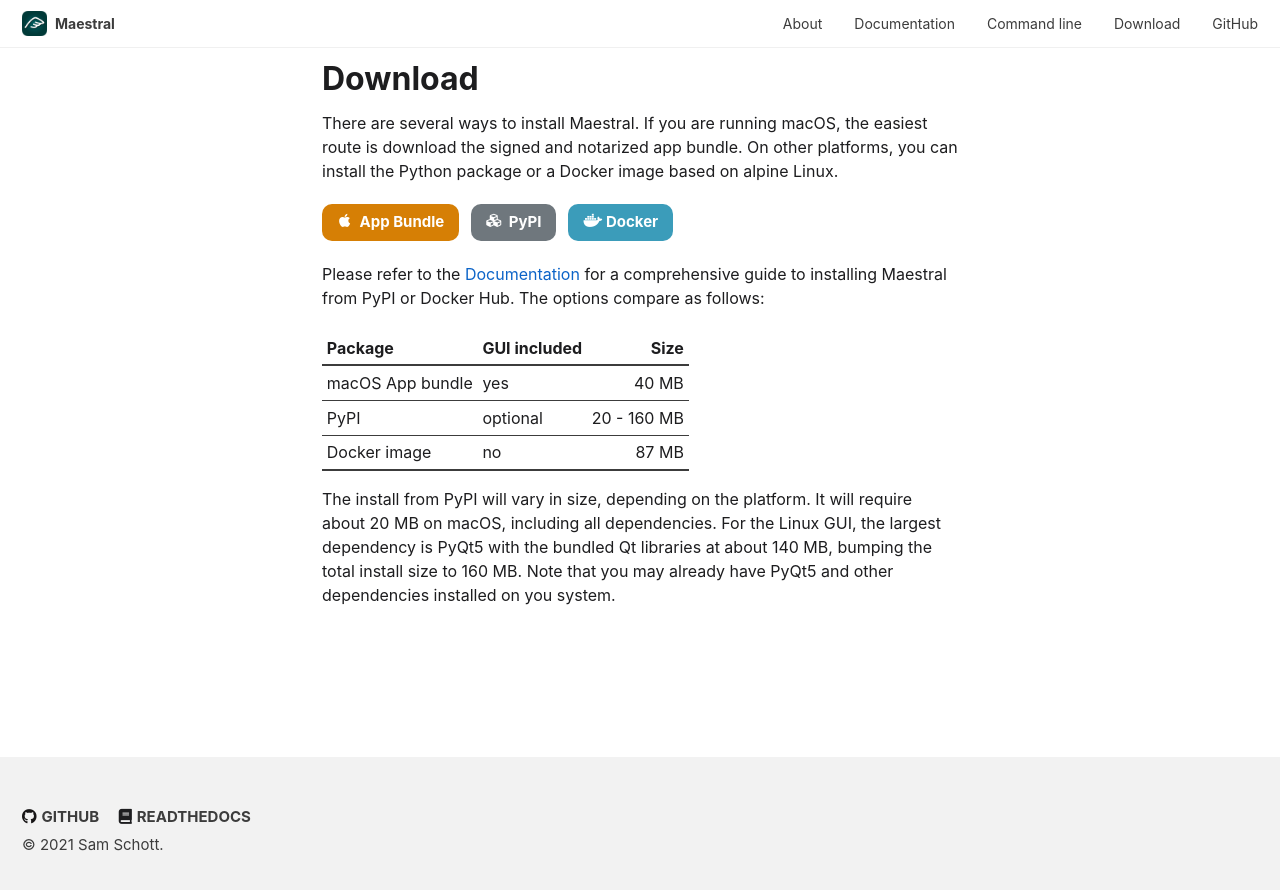
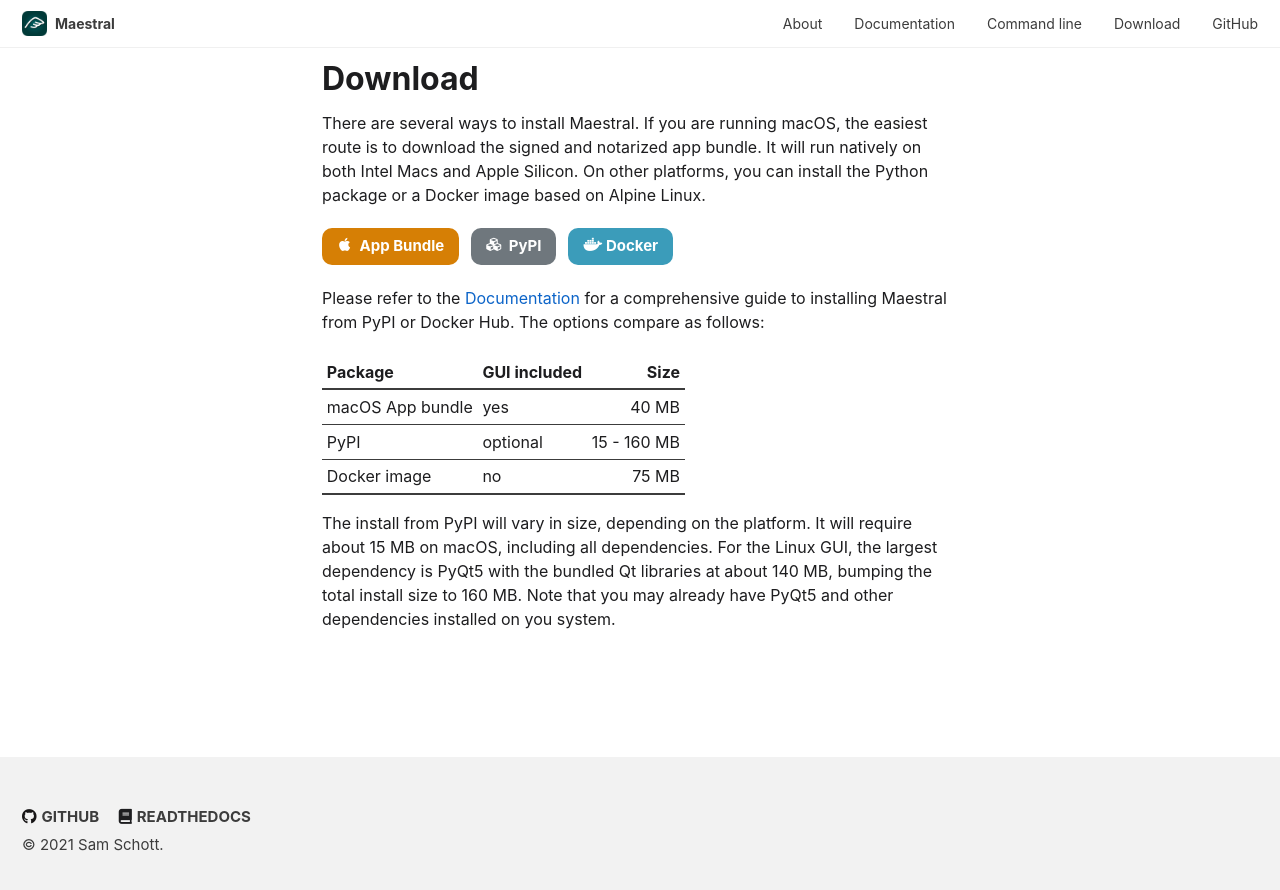
Before and after one commit to samschott/maestral, a Jekyll site: the page built from _pages/download.md, in a window 1280 px wide. Shown: the top 890 px of the page. Built offline with Jekyll 4.4.1, drawn with Linux system fonts in a browser that asks for light colours; cached includes are drawn as plain includes.

Commit message:
updated downloads page to reflect new app sizes

```diff
--- a/_pages/download.md
+++ b/_pages/download.md
@@ -4,9 +4,10 @@ title: Download
 permalink: /download/
 ---
 
-There are several ways to install Maestral. If you are running macOS, the easiest route is
-download the signed and notarized app bundle. On other platforms, you can install the
-Python package or a Docker image based on alpine Linux.
+There are several ways to install Maestral. If you are running macOS, the easiest route
+is to download the signed and notarized app bundle. It will run natively on both Intel
+Macs and Apple Silicon. On other platforms, you can install the Python package or a
+Docker image based on Alpine Linux.
 
 <p>
 <a href="https://github.com/SamSchott/maestral/releases" class="btn btn--small btn--warning"><i class="icon fab fa-apple"></i>App Bundle</a>
@@ -21,11 +22,11 @@ follows:
 | Package          | GUI included | Size        |
 | :---             | :---         |        ---: |
 | macOS App bundle | yes          | 40 MB       |
-| PyPI             | optional     | 20 - 160 MB |
-| Docker image     | no           | 87 MB       |
+| PyPI             | optional     | 15 - 160 MB |
+| Docker image     | no           | 75 MB       |
 
 The install from PyPI will vary in size, depending on the platform. It will require about
-20 MB on macOS, including all dependencies. For the Linux GUI, the largest dependency is
+15 MB on macOS, including all dependencies. For the Linux GUI, the largest dependency is
 PyQt5 with the bundled Qt libraries at about 140 MB, bumping the total install size to
 160 MB. Note that you may already have PyQt5 and other dependencies installed on you
 system.
```
